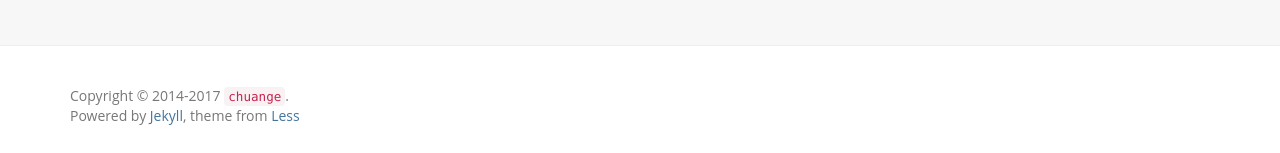
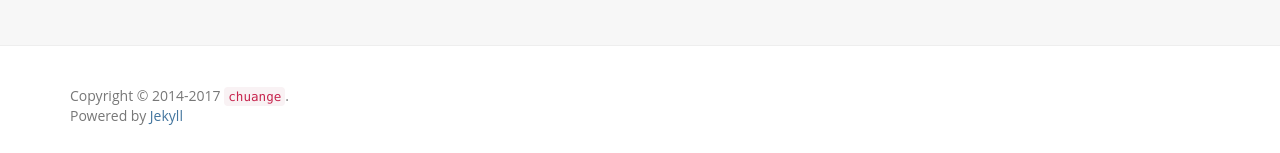
Before and after one commit to gaojinchuangit/gaojinchuangit.github.io, a Jekyll site: the page built from index.html, in a window 1280 px wide and 1202 px high. Shown: the part 1046-1199 px from the top of the window. Built offline with Jekyll 4.4.1, drawn with Linux system fonts in a browser that asks for light colours; nearby versions of some CDN libraries; Markdown is read by kramdown in place of the engine named in the settings; the list of posts is cut into pages by our own code; comment, search, counter and statistics services are not loaded.

Commit message:
Please enter the commit message for your changes. Lines starting  with '#' will be ignored, and an empty message aborts the commit.  On branch master  Your branch is up-to-date with 'origin/master'.
 Changes to be committed:
	modified:   _includes/docs_header.html
	modified:   _includes/footer.html

```diff
--- a/_includes/docs_header.html
+++ b/_includes/docs_header.html
@@ -1,14 +1,6 @@
 <div class="docs-header" id="content">
   <div class="container">
-  	{% if page.title%}
-  		<!--
-		    <h1>{{ page.title }}</h1>
-		    <p>Post on {{ page.date | date: "%b %d, %Y" }} by <a href="/about">{{ site.author }}</a></p>
-		-->
-		    <h1>{{ site.motto }}</h1>
-    {% else %}
 	    <h1>{{ site.name }}</h1>
 	    <p>{{ site.description }}</p>
-    {% endif %}
   </div>
 </div>
--- a/_includes/footer.html
+++ b/_includes/footer.html
@@ -1,7 +1,7 @@
 <footer class="footer" role="contentinfo">
 	<div class="container">
 		<p class="copyright">Copyright &copy; 2014-{{ site.time | date: '%Y' }} <a href="{{site.resume_site}}"><code>{{ site.author }}</code></a>.</p>
-		<p>Powered by <a href="http://jekyllrb.com">Jekyll</a>, theme from <a href="http://lesscss.cn/">Less</a></p>
+		<p>Powered by <a href="http://jekyllrb.com">Jekyll</a></p>
 	</div>
 </footer>
 
```
